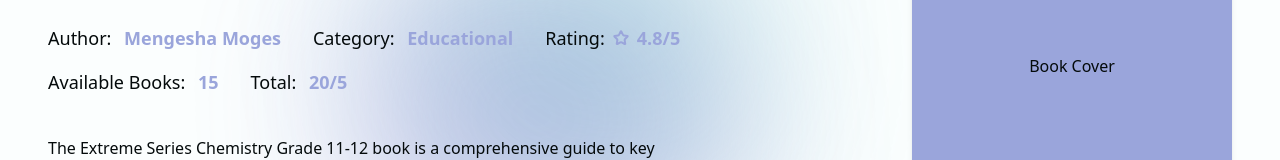
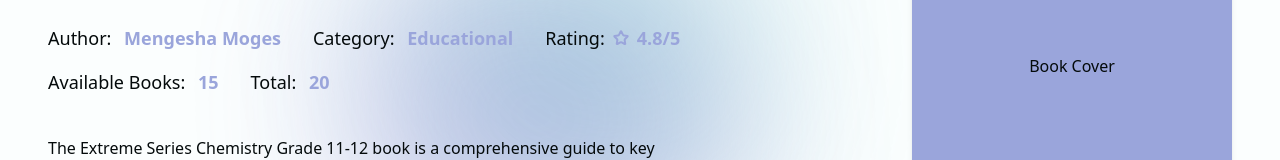
Before and after one commit to RubicGit/beteseb-academy-website, a Next.js app: page /library in a window 1280 px wide. Shown: the part 394-554 px from the top of the page. Built offline with nearby package versions, Linux system fonts and the light colour scheme.

Commit message:
data-bug-fix-3

```diff
--- a/src/components/AllBooks.tsx
+++ b/src/components/AllBooks.tsx
@@ -4,13 +4,13 @@
 import BookCard from "@/components/BookCard";
 
 interface BookData {
-  "book-name": string;
+  bookName: string; // Updated to camelCase
   author: string;
   category: string[] | string;
   rating: number;
-  "available-books": number;
-  "total-books": number;
-  "cover-image": string;
+  availableBooks: number; // Updated to camelCase
+  totalBooks: number; // Updated to camelCase
+  coverImage: string; // Updated to camelCase
   description: string;
 }
 
@@ -22,7 +22,7 @@
   { value: "name", label: "Name" },
   { value: "author", label: "Author" },
   { value: "rating", label: "Rating" },
-  { value: "available-books", label: "Available Books" },
+  { value: "availableBooks", label: "Available Books" }, // Updated to camelCase
 ];
 
 export default function AllBooks({ books }: PopularBooksProps) {
@@ -53,13 +53,13 @@
     // Sorting logic
     const sortedBooks = [...books].sort((a, b) => {
       if (option.value === "name") {
-        return a["book-name"].localeCompare(b["book-name"]);
+        return a.bookName.localeCompare(b.bookName); // Updated to camelCase
       } else if (option.value === "author") {
         return a.author.localeCompare(b.author);
       } else if (option.value === "rating") {
         return b.rating - a.rating;
-      } else if (option.value === "available-books") {
-        return b["available-books"] - a["available-books"];
+      } else if (option.value === "availableBooks") {
+        return b.availableBooks - a.availableBooks; // Updated to camelCase
       }
       return 0;
     });
--- a/src/components/BookCard.tsx
+++ b/src/components/BookCard.tsx
@@ -5,13 +5,13 @@
 import { Star } from "lucide-react";
 
 interface BookData {
-  "book-name": string;
+  bookName: string;
   author: string;
   category: string[] | string;
   rating: number;
-  "available-books": number;
-  "total-books": number;
-  "cover-image": string;
+  availableBooks: number;
+  totalBooks: number;
+  coverImage: string;
   description: string;
 }
 
@@ -32,9 +32,9 @@
     >
       <div className="absolute inset-0 bg-secondary/5 dark:bg-secondary/10 opacity-0 group-hover:opacity-100 transition-opacity duration-300 pointer-events-none"></div>
       <div className={`${heightClass} bg-secondary dark:bg-secondary flex items-center justify-center relative`}>
-        {book["cover-image"] ? (
+        {book.coverImage ? (
           <Image
-            src={book["cover-image"]}
+            src={book.coverImage}
             alt=""
             fill
             sizes="(max-width: 768px) 100vw, (max-width: 1200px) 50vw, 25vw"
@@ -49,7 +49,7 @@
       </div>
       <div className="p-4">
         <h3 className={`font-bold text-lg mb-1 ${lineClampClass} text-text dark:text-text-dark`}>
-          {book["book-name"]}
+          {book.bookName}
         </h3>
         <p className="text-sm text-text dark:text-text-dark mb-2">
           {book.author}
--- a/src/components/NewlyAvailable.tsx
+++ b/src/components/NewlyAvailable.tsx
@@ -5,13 +5,13 @@
 import { StarIcon } from "lucide-react";
 
 interface BookData {
-  "book-name": string;
+  bookName: string; // Updated to camelCase
   author: string;
   category: string[] | string;
   rating: number;
-  "available-books": number;
-  "total-books": number;
-  "cover-image": string;
+  availableBooks: number; // Updated to camelCase
+  totalBooks: number; // Updated to camelCase
+  coverImage: string; // Updated to camelCase
   description: string;
 }
 
@@ -29,7 +29,7 @@
             Newly Available
           </h1>
           <h1 className="text-5xl font-bold w-full py-6 text-text dark:text-text-dark">
-            {book["book-name"]}
+            {book.bookName}
           </h1>
           <div className="flex flex-col gap-6 md:gap-4">
             <h2 className="text-lg text-text dark:text-text-dark">
@@ -62,13 +62,13 @@
                 <p className="font-medium">
                   Available Books:{" "}
                   <span className="text-secondary dark:text-secondary font-bold px-2">
-                    {book["available-books"]}
+                    {book.availableBooks}
                   </span>
                 </p>
                 <p className="font-medium">
                   Total:{" "}
                   <span className="text-secondary dark:text-secondary font-bold px-2">
-                    {book["total-books"]}/5
+                    {book.totalBooks}
                   </span>
                 </p>
               </div>
--- a/src/components/PopularBooks.tsx
+++ b/src/components/PopularBooks.tsx
@@ -5,13 +5,13 @@
 import Link from "next/link";
 
 interface BookData {
-  "book-name": string;
+  bookName: string; // Updated to camelCase
   author: string;
   category: string[] | string;
   rating: number;
-  "available-books": number;
-  "total-books": number;
-  "cover-image": string;
+  availableBooks: number; // Updated to camelCase
+  totalBooks: number; // Updated to camelCase
+  coverImage: string; // Updated to camelCase
   description: string;
 }
 
--- a/src/data/booksData.ts
+++ b/src/data/booksData.ts
@@ -1,232 +1,232 @@
 export const books = [
   {
-    "book-name": "Extreme Series - Chemistry Grade 11-12",
+    bookName: "Extreme Series - Chemistry Grade 11-12",
     author: "Mengesha Moges",
     category: ["Educational", "Science"],
     rating: 4.8,
-    "available-books": 15,
-    "total-books": 20,
-    "cover-image": "/assets/books/chemistry.jpg",
+    availableBooks: 15,
+    totalBooks: 20,
+    coverImage: "/assets/books/chemistry.jpg",
     description:
       "The Extreme Series Chemistry Grade 11-12 book is a comprehensive guide to key chemistry concepts with practical experiments and problem-solving sessions—essential for excelling in chemistry.",
   },
   {
-    "book-name": "Advanced Physics - Mechanics and Thermodynamics",
+    bookName: "Advanced Physics - Mechanics and Thermodynamics",
     author: "Prof. Michael Chen",
     category: ["Science", "Physics"],
     rating: 4.7,
-    "available-books": 8,
-    "total-books": 12,
-    "cover-image": "/books/physics.jpg",
+    availableBooks: 8,
+    totalBooks: 12,
+    coverImage: "/books/physics.jpg",
     description:
       "The Advanced Physics textbook covers essential mechanics and thermodynamics principles with detailed examples, practical applications, and challenging problem sets designed for college preparation.",
   },
   {
-    "book-name": "Biology Fundamentals - Cellular to Ecosystem",
+    bookName: "Biology Fundamentals - Cellular to Ecosystem",
     author: "Dr. Emily Rodriguez",
     category: "Science",
     rating: 4.6,
-    "available-books": 10,
-    "total-books": 15,
-    "cover-image": "/books/biology.jpg",
+    availableBooks: 10,
+    totalBooks: 15,
+    coverImage: "/books/biology.jpg",
     description:
       "Biology Fundamentals takes students on a journey from microscopic cellular structures to complex ecosystems, featuring detailed illustrations, case studies, and laboratory experiments for hands-on learning.",
   },
   {
-    "book-name": "Mathematics Master Series - Calculus",
+    bookName: "Mathematics Master Series - Calculus",
     author: "Dr. James Wilson",
     category: "Mathematics",
     rating: 4.9,
-    "available-books": 7,
-    "total-books": 10,
-    "cover-image": "/books/calculus.jpg",
+    availableBooks: 7,
+    totalBooks: 10,
+    coverImage: "/books/calculus.jpg",
     description:
       "This comprehensive calculus textbook bridges theoretical concepts with real-world applications, featuring step-by-step problem solving, visualization techniques, and practice exercises for mastering differential and integral calculus.",
   },
   {
-    "book-name": "Complete Guide to World History",
+    bookName: "Complete Guide to World History",
     author: "Prof. Elizabeth Taylor",
     category: "History",
     rating: 4.5,
-    "available-books": 12,
-    "total-books": 18,
-    "cover-image": "/books/history.jpg",
+    availableBooks: 12,
+    totalBooks: 18,
+    coverImage: "/books/history.jpg",
     description:
       "The Complete Guide to World History chronicles human civilization from ancient societies to modern times, exploring cultural developments, political transformations, and technological innovations that shaped our global narrative.",
   },
   {
-    "book-name": "English Literature Anthology",
+    bookName: "English Literature Anthology",
     author: "Dr. Robert Brown",
     category: "Literature",
     rating: 4.4,
-    "available-books": 9,
-    "total-books": 15,
-    "cover-image": "/books/literature.jpg",
+    availableBooks: 9,
+    totalBooks: 15,
+    coverImage: "/books/literature.jpg",
     description:
       "This anthology presents a curated collection of influential literary works across different periods and genres, accompanied by critical analyses, historical context, and discussion questions to develop analytical thinking skills.",
   },
   {
-    "book-name": "Computer Science Principles",
+    bookName: "Computer Science Principles",
     author: "Prof. Alan Thomas",
     category: "Technology",
     rating: 4.7,
-    "available-books": 6,
-    "total-books": 10,
-    "cover-image": "/books/cs.jpg",
+    availableBooks: 6,
+    totalBooks: 10,
+    coverImage: "/books/cs.jpg",
     description:
       "Computer Science Principles introduces fundamental computing concepts including algorithms, data structures, and programming paradigms with practical coding exercises in Python and Java to build a solid foundation for further study.",
   },
   {
-    "book-name": "Geography and Environmental Studies",
+    bookName: "Geography and Environmental Studies",
     author: "Dr. Maria Garcia",
     category: "Geography",
     rating: 4.3,
-    "available-books": 11,
-    "total-books": 14,
-    "cover-image": "/books/geography.jpg",
+    availableBooks: 11,
+    totalBooks: 14,
+    coverImage: "/books/geography.jpg",
     description:
       "This comprehensive guide explores physical geography, human settlements, and environmental challenges, featuring case studies on climate change, resource management, and sustainable development with detailed maps and data analysis.",
   },
   {
-    "book-name": "Art and Design Fundamentals",
+    bookName: "Art and Design Fundamentals",
     author: "Ms. Clara Johnson",
     category: "Art",
     rating: 4.6,
-    "available-books": 10,
-    "total-books": 15,
-    "cover-image": "/books/art.jpg",
+    availableBooks: 10,
+    totalBooks: 15,
+    coverImage: "/books/art.jpg",
     description:
       "Art and Design Fundamentals introduces students to the principles of design, color theory, and various artistic techniques, encouraging creativity and self-expression through hands-on projects.",
   },
   {
-    "book-name": "Introduction to Psychology",
+    bookName: "Introduction to Psychology",
     author: "Dr. Steven Carter",
     category: "Psychology",
     rating: 4.8,
-    "available-books": 9,
-    "total-books": 12,
-    "cover-image": "/books/psychology.jpg",
+    availableBooks: 9,
+    totalBooks: 12,
+    coverImage: "/books/psychology.jpg",
     description:
       "This book provides an overview of psychological theories, human behavior, and mental processes, with real-world examples and case studies to help students understand the science of the mind.",
   },
   {
-    "book-name": "Economics for Beginners",
+    bookName: "Economics for Beginners",
     author: "Prof. Linda Green",
     category: "Economics",
     rating: 4.5,
-    "available-books": 8,
-    "total-books": 10,
-    "cover-image": "/books/economics.jpg",
+    availableBooks: 8,
+    totalBooks: 10,
+    coverImage: "/books/economics.jpg",
     description:
       "Economics for Beginners simplifies complex economic concepts, covering topics like supply and demand, market structures, and global trade, with practical examples and exercises.",
   },
   {
-    "book-name": "Astronomy: Exploring the Universe",
+    bookName: "Astronomy: Exploring the Universe",
     author: "Dr. Neil Armstrong",
     category: "Science",
     rating: 4.7,
-    "available-books": 7,
-    "total-books": 10,
-    "cover-image": "/books/astronomy.jpg",
+    availableBooks: 7,
+    totalBooks: 10,
+    coverImage: "/books/astronomy.jpg",
     description:
       "Astronomy: Exploring the Universe takes readers on a journey through space, covering celestial objects, cosmic phenomena, and the latest discoveries in astrophysics.",
   },
   {
-    "book-name": "Philosophy: A Beginner's Guide",
+    bookName: "Philosophy: A Beginner's Guide",
     author: "Dr. Sophia White",
     category: "Philosophy",
     rating: 4.4,
-    "available-books": 10,
-    "total-books": 15,
-    "cover-image": "/books/philosophy.jpg",
+    availableBooks: 10,
+    totalBooks: 15,
+    coverImage: "/books/philosophy.jpg",
     description:
       "This guide introduces key philosophical ideas and thinkers, encouraging critical thinking and exploration of fundamental questions about existence, knowledge, and ethics.",
   },
   {
-    "book-name": "Music Theory Essentials",
+    bookName: "Music Theory Essentials",
     author: "Mr. David Lee",
     category: "Music",
     rating: 4.6,
-    "available-books": 12,
-    "total-books": 18,
-    "cover-image": "/books/music.jpg",
+    availableBooks: 12,
+    totalBooks: 18,
+    coverImage: "/books/music.jpg",
     description:
       "Music Theory Essentials provides a comprehensive introduction to musical notation, harmony, and composition techniques, with exercises to develop practical skills.",
   },
   {
-    "book-name": "Introduction to Robotics",
+    bookName: "Introduction to Robotics",
     author: "Dr. Kevin Adams",
     category: "Technology",
     rating: 4.8,
-    "available-books": 5,
-    "total-books": 8,
-    "cover-image": "/books/robotics.jpg",
+    availableBooks: 5,
+    totalBooks: 8,
+    coverImage: "/books/robotics.jpg",
     description:
       "This book explores the fundamentals of robotics, including mechanical design, sensors, and programming, with hands-on projects to build and control robots.",
   },
   {
-    "book-name": "Environmental Science: A Global Perspective",
+    bookName: "Environmental Science: A Global Perspective",
     author: "Dr. Laura Martinez",
     category: "Science",
     rating: 4.7,
-    "available-books": 8,
-    "total-books": 12,
-    "cover-image": "/books/environment.jpg",
+    availableBooks: 8,
+    totalBooks: 12,
+    coverImage: "/books/environment.jpg",
     description:
       "Environmental Science: A Global Perspective examines ecological systems, sustainability, and environmental challenges, with case studies and solutions for a greener future.",
   },
   {
-    "book-name": "Digital Marketing Essentials",
+    bookName: "Digital Marketing Essentials",
     author: "Ms. Sarah Collins",
     category: "Business",
     rating: 4.6,
-    "available-books": 10,
-    "total-books": 15,
-    "cover-image": "/books/marketing.jpg",
+    availableBooks: 10,
+    totalBooks: 15,
+    coverImage: "/books/marketing.jpg",
     description:
       "Digital Marketing Essentials provides a practical guide to online marketing strategies, including SEO, social media, and content marketing, with real-world examples and case studies.",
   },
   {
-    "book-name": "Introduction to Artificial Intelligence",
+    bookName: "Introduction to Artificial Intelligence",
     author: "Dr. John Smith",
     category: "Technology",
     rating: 4.9,
-    "available-books": 6,
-    "total-books": 10,
-    "cover-image": "/books/ai.jpg",
+    availableBooks: 6,
+    totalBooks: 10,
+    coverImage: "/books/ai.jpg",
     description:
       "This book introduces the fundamentals of artificial intelligence, covering machine learning, neural networks, and ethical considerations, with hands-on coding exercises.",
   },
   {
-    "book-name": "Creative Writing Workshop",
+    bookName: "Creative Writing Workshop",
     author: "Ms. Anna Harper",
     category: "Literature",
     rating: 4.5,
-    "available-books": 12,
-    "total-books": 18,
-    "cover-image": "/books/writing.jpg",
+    availableBooks: 12,
+    totalBooks: 18,
+    coverImage: "/books/writing.jpg",
     description:
       "Creative Writing Workshop inspires aspiring writers with techniques for crafting compelling stories, developing characters, and refining their unique voice through practical exercises.",
   },
   {
-    "book-name": "The Art of Public Speaking",
+    bookName: "The Art of Public Speaking",
     author: "Mr. Brian Edwards",
     category: "Communication",
     rating: 4.7,
-    "available-books": 9,
-    "total-books": 12,
-    "cover-image": "/books/speaking.jpg",
+    availableBooks: 9,
+    totalBooks: 12,
+    coverImage: "/books/speaking.jpg",
     description:
       "The Art of Public Speaking equips readers with techniques to deliver impactful speeches, overcome stage fright, and engage audiences effectively.",
   },
   {
-    "book-name": "Data Science for Beginners",
+    bookName: "Data Science for Beginners",
     author: "Dr. Rachel Green",
     category: "Technology",
     rating: 4.8,
-    "available-books": 7,
-    "total-books": 10,
-    "cover-image": "/books/datascience.jpg",
+    availableBooks: 7,
+    totalBooks: 10,
+    coverImage: "/books/datascience.jpg",
     description:
       "Data Science for Beginners introduces key concepts in data analysis, visualization, and machine learning, with Python-based projects to build practical skills.",
   },
@@ -234,46 +234,46 @@
 
 export const popularBooks = [
   {
-    "book-name": "Extreme Series - Chemistry Grade 11-12",
+    bookName: "Extreme Series - Chemistry Grade 11-12",
     author: "Mengesha Moges",
     category: ["Educational", "Science"],
     rating: 4.8,
-    "available-books": 15,
-    "total-books": 20,
-    "cover-image": "/assets/books/chemistry.jpg",
+    availableBooks: 15,
+    totalBooks: 20,
+    coverImage: "/assets/books/chemistry.jpg",
     description:
       "The Extreme Series Chemistry Grade 11-12 book is a comprehensive guide to key chemistry concepts with practical experiments and problem-solving sessions—essential for excelling in chemistry.",
   },
   {
-    "book-name": "Mathematics Master Series - Calculus",
+    bookName: "Mathematics Master Series - Calculus",
     author: "Dr. James Wilson",
     category: "Mathematics",
     rating: 4.9,
-    "available-books": 7,
-    "total-books": 10,
-    "cover-image": "/books/calculus.jpg",
+    availableBooks: 7,
+    totalBooks: 10,
+    coverImage: "/books/calculus.jpg",
     description:
       "This comprehensive calculus textbook bridges theoretical concepts with real-world applications, featuring step-by-step problem solving, visualization techniques, and practice exercises for mastering differential and integral calculus.",
   },
   {
-    "book-name": "Advanced Physics - Mechanics and Thermodynamics",
+    bookName: "Advanced Physics - Mechanics and Thermodynamics",
     author: "Prof. Michael Chen",
     category: ["Science", "Physics"],
     rating: 4.7,
-    "available-books": 8,
-    "total-books": 12,
-    "cover-image": "/books/physics.jpg",
+    availableBooks: 8,
+    totalBooks: 12,
+    coverImage: "/books/physics.jpg",
     description:
       "The Advanced Physics textbook covers essential mechanics and thermodynamics principles with detailed examples, practical applications, and challenging problem sets designed for college preparation.",
   },
   {
-    "book-name": "Computer Science Principles",
+    bookName: "Computer Science Principles",
     author: "Prof. Alan Thomas",
     category: "Technology",
     rating: 4.7,
-    "available-books": 6,
-    "total-books": 10,
-    "cover-image": "/books/cs.jpg",
+    availableBooks: 6,
+    totalBooks: 10,
+    coverImage: "/books/cs.jpg",
     description:
       "Computer Science Principles introduces fundamental computing concepts including algorithms, data structures, and programming paradigms with practical coding exercises in Python and Java to build a solid foundation for further study.",
   },
```
